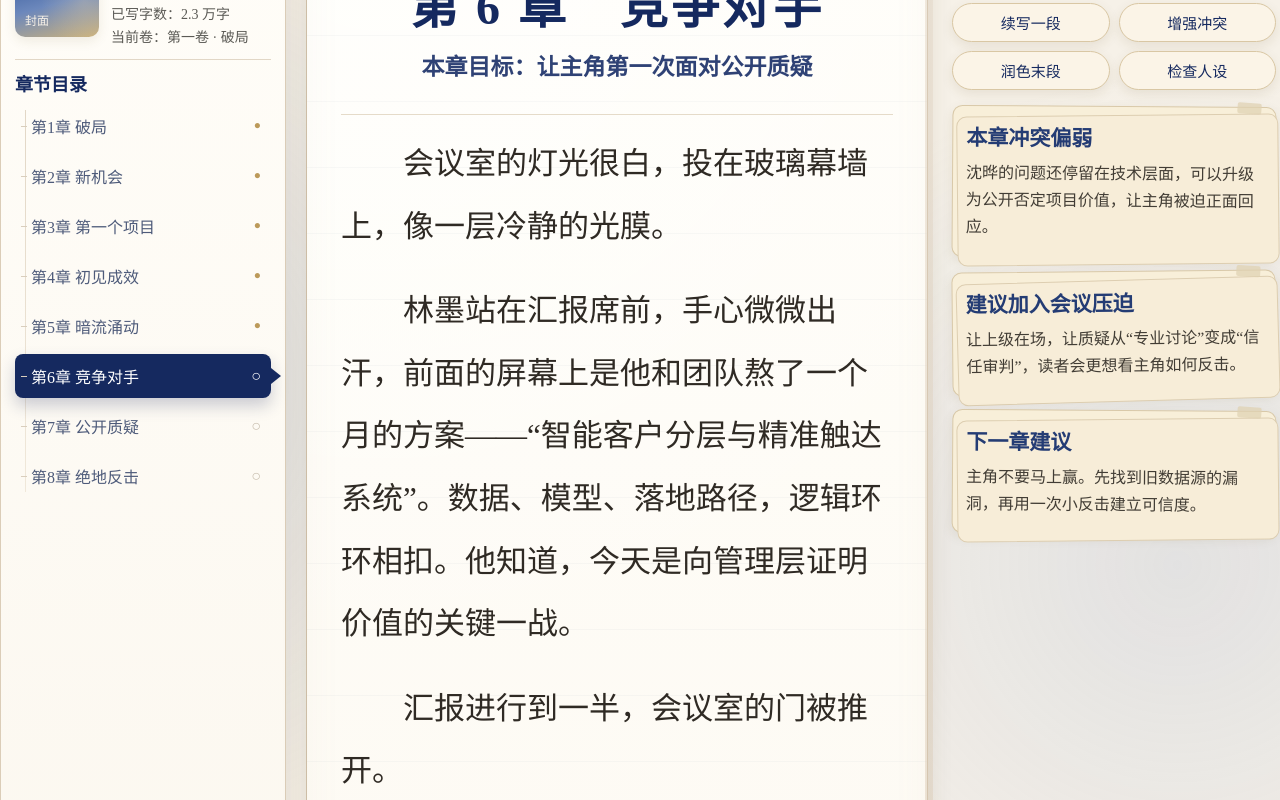
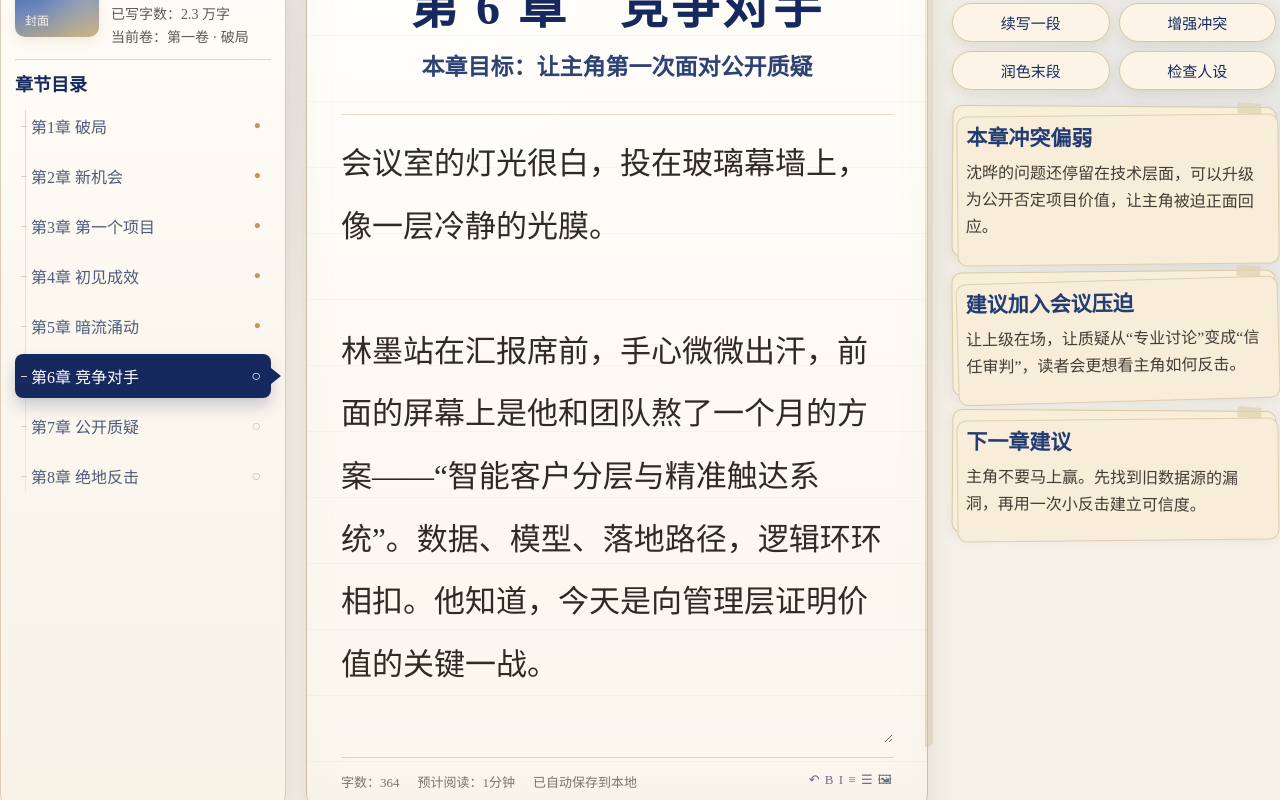
Before and after one commit to H-crear/AI-, a React (Vite) app: page /desk in a window 1280 px wide. Shown: the part 200-1000 px from the top of the page. Built offline with nearby package versions, Linux system fonts and the light colour scheme.

Commit message:
feat: make writing desk editable with local draft persistence

```diff
--- a/src/components/ChapterList.jsx
+++ b/src/components/ChapterList.jsx
@@ -1,12 +1,18 @@
-export default function ChapterList({ chapters }) {
+export default function ChapterList({ chapters, activeTitle, onSelect }) {
   return (
     <ul className="chapter-list">
-      {chapters.map((ch) => (
-        <li key={ch.title} className={ch.active ? 'active' : ch.done ? 'done' : 'todo'}>
-          <span>{ch.title}</span>
-          <i>{ch.done ? '●' : '○'}</i>
-        </li>
-      ))}
+      {chapters.map((ch) => {
+        const active = ch.title === activeTitle
+
+        return (
+          <li key={ch.title} className={active ? 'active' : ch.done ? 'done' : 'todo'}>
+            <button type="button" onClick={() => onSelect(ch.title)}>
+              <span>{ch.title}</span>
+              <i>{ch.done ? '●' : '○'}</i>
+            </button>
+          </li>
+        )
+      })}
     </ul>
   )
 }
--- a/src/pages/WritingDeskPage.jsx
+++ b/src/pages/WritingDeskPage.jsx
@@ -1,3 +1,4 @@
+import { useEffect, useMemo, useState } from 'react'
 import PaperCard from '../components/PaperCard'
 import BookCover from '../components/BookCover'
 import ChapterList from '../components/ChapterList'
@@ -7,7 +8,36 @@ import { novelInfo, chapters } from '../data/mockChapters'
 import { writingMeta, paragraphs } from '../data/mockWritingContent'
 import { aiQuickActions, aiNotes } from '../data/mockAiNotes'
 
+const storageKey = 'novel-copilot:drafts:v1'
+const defaultChapterTitle = chapters.find((chapter) => chapter.active)?.title ?? chapters[0].title
+const defaultDrafts = chapters.reduce((drafts, chapter) => {
+  drafts[chapter.title] = chapter.title === defaultChapterTitle ? paragraphs.join('\n\n') : ''
+  return drafts
+}, {})
+
+const countWords = (text) => Array.from(text.replace(/\s/g, '')).length
+
 export default function WritingDeskPage() {
+  const [activeTitle, setActiveTitle] = useState(defaultChapterTitle)
+  const [drafts, setDrafts] = useState(() => {
+    const saved = localStorage.getItem(storageKey)
+    return saved ? { ...defaultDrafts, ...JSON.parse(saved) } : defaultDrafts
+  })
+
+  const content = drafts[activeTitle] ?? ''
+  const wordCount = countWords(content)
+  const readTime = `${Math.max(1, Math.ceil(wordCount / 500))}分钟`
+  const chapterTitle = useMemo(() => activeTitle.replace(/第(\d+)章 /, '第 $1 章　'), [activeTitle])
+
+  useEffect(() => {
+    localStorage.setItem(storageKey, JSON.stringify(drafts))
+  }, [drafts])
+
+  const updateContent = (event) => {
+    const nextContent = event.target.value
+    setDrafts((current) => ({ ...current, [activeTitle]: nextContent }))
+  }
+
   return (
     <div className="page desk-workspace">
       <aside className="desk-left paper-card archive-paper">
@@ -21,19 +51,23 @@ export default function WritingDeskPage() {
           </div>
         </div>
         <h5 className="chapter-index-title">章节目录</h5>
-        <ChapterList chapters={chapters} />
+        <ChapterList chapters={chapters} activeTitle={activeTitle} onSelect={setActiveTitle} />
       </aside>
 
       <PaperCard className="writing-paper manuscript-paper" decorative={false}>
         <header className="writing-head">
           <p>{writingMeta.bookTitle}</p>
-          <h2>{writingMeta.chapterTitle}</h2>
+          <h2>{chapterTitle}</h2>
           <h3>{writingMeta.goal}</h3>
         </header>
-        <article className="writing-content">
-          {paragraphs.map((p) => <p key={p}>{p}</p>)}
-        </article>
-        <EditorToolbar words={writingMeta.words} readTime={writingMeta.readTime} save={writingMeta.save} />
+        <textarea
+          className="writing-content writing-editor"
+          value={content}
+          onChange={updateContent}
+          spellCheck="false"
+          aria-label="章节正文"
+        />
+        <EditorToolbar words={wordCount.toLocaleString()} readTime={readTime} save="已自动保存到本地" />
       </PaperCard>
 
       <AiCopilotPanel actions={aiQuickActions} notes={aiNotes} />
--- a/src/styles/components.css
+++ b/src/styles/components.css
@@ -31,7 +31,8 @@
 .book-cover::after{content:'封面';position:absolute;left:10px;bottom:8px;color:#f8f2e8;font-size:12px}
 
 .chapter-list{list-style:none;padding:0;margin:0;display:flex;flex-direction:column;gap:6px}
-.chapter-list li{display:flex;justify-content:space-between;align-items:center;padding:9px 10px;border-left:2px solid #ddd3c3;color:#4e5b7a;border-radius:8px;font-size:16px}
+.chapter-list li{border-left:2px solid #ddd3c3;color:#4e5b7a;border-radius:8px;font-size:16px}
+.chapter-list button{width:100%;display:flex;justify-content:space-between;align-items:center;padding:9px 10px;border:0;background:transparent;color:inherit;font:inherit;text-align:left;cursor:pointer}
 .chapter-list li.done i{color:var(--gold)}
 .chapter-list li.todo i{color:#c9bfaf}
 .chapter-list li.active{background:var(--ink-navy);color:#fff;border-left-color:var(--gold-light);position:relative}
--- a/src/styles/pages.css
+++ b/src/styles/pages.css
@@ -52,7 +52,8 @@
 .desk-left{padding:16px 14px 14px;background:linear-gradient(180deg,#fffdf8,#f8f2e7)}
 .chapter-list{position:relative}
 .chapter-list::before{content:"";position:absolute;left:10px;top:6px;bottom:6px;width:1px;background:linear-gradient(180deg,#e2d7c6,#f0e8da)}
-.chapter-list li{padding:10px 10px 10px 16px;border-left:none;background:transparent}
+.chapter-list li{border-left:none;background:transparent}
+.chapter-list button{padding:10px 10px 10px 16px}
 .chapter-list li span{position:relative}
 .chapter-list li span::before{content:"";position:absolute;left:-10px;top:50%;width:6px;height:1px;background:#d9cebd}
 .chapter-list li.done i{font-size:12px}
@@ -68,6 +69,7 @@
 .writing-head h2{font-size:48px;letter-spacing:3px;margin:10px 0}
 .writing-head h3{font-size:23px;color:#2f4275}
 .writing-content p{font-size:31px;line-height:2.02;margin:0 0 22px}
+.writing-editor{width:100%;min-height:610px;border:0;resize:vertical;background:transparent;color:#2f2a24;font-family:inherit;font-size:31px;line-height:2.02;outline:none;padding:0;position:relative;z-index:1}
 
 .editor-toolbar{margin-top:10px;padding-top:12px;font-size:13px;color:#7a756b}
 .tool-icons{letter-spacing:1px;font-size:13px;opacity:.85}
```
